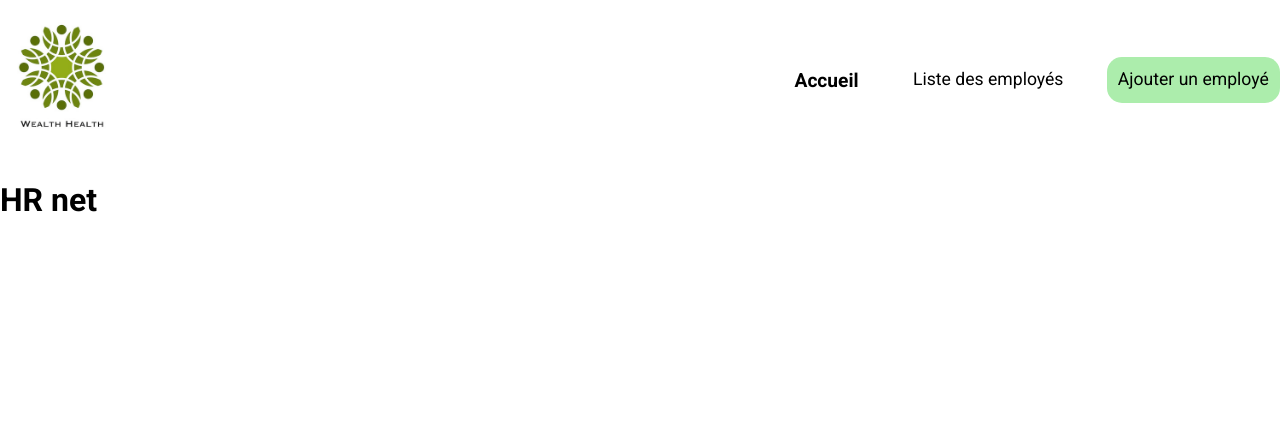
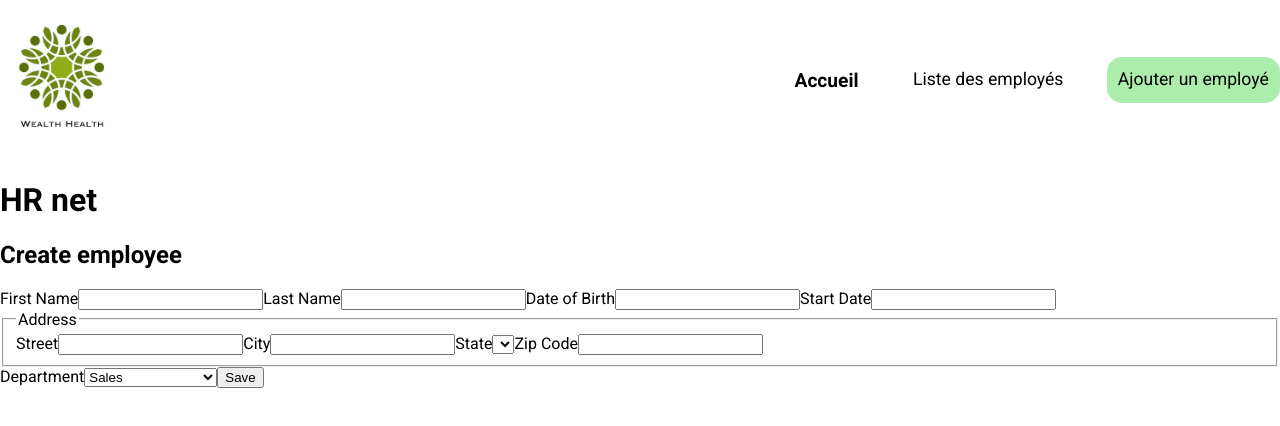
Before and after one commit to ChimdaProjects/HRnet, a React (Create React App) app: page / in a window 1280 px wide. Shown: the top 426 px of the page. Built offline with nearby package versions, Linux system fonts and the light colour scheme.

Commit message:
create form to add employee

```diff
--- /dev/null
+++ b/src/components/App/FormEmployee/FormAddEmployee.jsx
@@ -0,0 +1,185 @@
+import React, {useState, useRef} from "react";
+
+const FormAddEmployee = () => {
+    // state
+    const [datasEmployee, setDatasEmployee] = useState({});
+    const [isSubmitted, setIsSubmitted] = useState(false);
+    // data retrieved from the form
+    const [datas, setDatas] = useState({
+        firstname: "",
+        lastname: "",
+        dateOfBirth:"",
+        startDate:"",
+        adress: {
+            street:"",
+            city:"",
+            state:"",
+            code:""
+        },
+        department:""
+    });
+
+    const formEmployee = useRef();
+
+    const handleChangeInput = (e) => {
+        const { name, value } = e.target;
+
+            setDatas((prevState) => ({
+            ...prevState,
+            [name]: value,
+
+    }));
+    }
+    const handleChangeAdress = (e) => {
+        const { name, value } = e.target;
+        setDatas((prevState) => ({
+          ...prevState,
+          adress: {
+            ...prevState.adress,
+            [name]: value
+          }
+        }));
+    };
+    const handleChangeDepartment = (e) => {
+        const selectedDepartment = e.target.value;
+        setDatas(prevState => ({
+            ...prevState,
+            department: selectedDepartment
+        }));
+    }
+
+    console.log("datas",datas.firstname);
+
+    const saveEmployee = (e) => {
+        if (datas) {
+            e.preventDefault();
+            setDatasEmployee(datas);
+            setIsSubmitted(true);
+            formEmployee.current.value.clear();
+        }
+        else {
+            alert("form not completed !")
+        }
+
+    }
+    return (
+        <div>
+            <h2>Create employee</h2>
+
+            <form action="#" id="create-employee" onSubmit={saveEmployee} ref={formEmployee}>
+                <label htmlFor="first-name">First Name</label>
+                <input
+                    type="text"
+                    id="first-name"
+                    name="firstname"
+                    value={datas.firstname}
+                    onChange={handleChangeInput}
+                    required
+                    />
+
+                <label htmlFor="last-name">Last Name</label>
+                <input
+                    type="text"
+                    id="last-name"
+                    name="lastname"
+                    value={datas.lastname}
+                    onChange={handleChangeInput}
+                    required
+                    />
+
+                <label htmlFor="date-of-birth">Date of Birth</label>
+                <input
+                    id="date-of-birth"
+                    type="text"
+                    name="dateOfbirth"
+                    value={datas.dateOfBirth}
+                    onChange={handleChangeInput}
+                    required
+                />
+
+                <label htmlFor="start-date">Start Date</label>
+                <input
+                    id="start-date"
+                    type="text"
+                    name="startDate"
+                    value={datas.startDate}
+                    onChange={handleChangeInput}
+                    required
+                    />
+
+                <fieldset className="address">
+                    <legend>Address</legend>
+
+                    <label htmlFor="street">Street</label>
+                    <input
+                        id="street"
+                        type="text"
+                        name="street"
+                        value={datas.adress.street}
+                        onChange={handleChangeAdress}
+                        required
+                        />
+
+                    <label htmlFor="city">City</label>
+                    <input
+                        id="city"
+                        type="text"
+                        name="city"
+                        value={datas.adress.city}
+                        onChange={handleChangeAdress}
+                        required
+                        />
+
+                    <label htmlFor="state">State</label>
+                    <select
+                        name="state"
+                        id="state"
+                        value={datas.adress.state}
+                        onChange={handleChangeAdress}
+                        required
+                        >
+                    </select>
+
+                    <label htmlFor="zip-code">Zip Code</label>
+                    <input
+                        id="zip-code"
+                        type="number"
+                        name="code"
+                        value={datas.adress.code}
+                        onChange={handleChangeInput}
+                        required
+                        />
+                </fieldset>
+
+                <label htmlFor="department">Department</label>
+                <select
+                    name="department"
+                    id="department"
+                    value={datas.department}
+                    onChange={handleChangeDepartment}
+                    required
+                >
+                    <option>Sales</option>
+                    <option>Marketing</option>
+                    <option>Engineering</option>
+                    <option>Human Resources</option>
+                    <option>Legal</option>
+                </select>
+                <button>
+                    Save
+                </button>
+        </form>
+
+        {isSubmitted && (
+            <p>Employee created !</p>
+        )}
+       {/**
+        * add modal when the form is submitted (create component modal and add it here)
+        * isSubmitted &&
+        <div id="confirmation" className="modal">Employee Created!</div>
+        */}
+
+    </div>
+    )
+};
+export default FormAddEmployee;
--- a/src/pages/Homepage/Homepage.jsx
+++ b/src/pages/Homepage/Homepage.jsx
@@ -1,6 +1,8 @@
 import React from "react";
+
 // components
 import Navbar from "../../components/Navbar/Navbar";
+import FormAddEmployee from "../../components/App/FormEmployee/FormAddEmployee";
 
 /**
  * This function displays the homepage
@@ -17,7 +19,7 @@ const Homepage = () => {
                     <h1>HR net</h1>
                 </div>
                 <div className="container">
-
+                    <FormAddEmployee />
                 </div>
             </main>
             <footer>
```
Also changed, not shown: src/components/App/FormEmployee/formemployee.scss (added).
